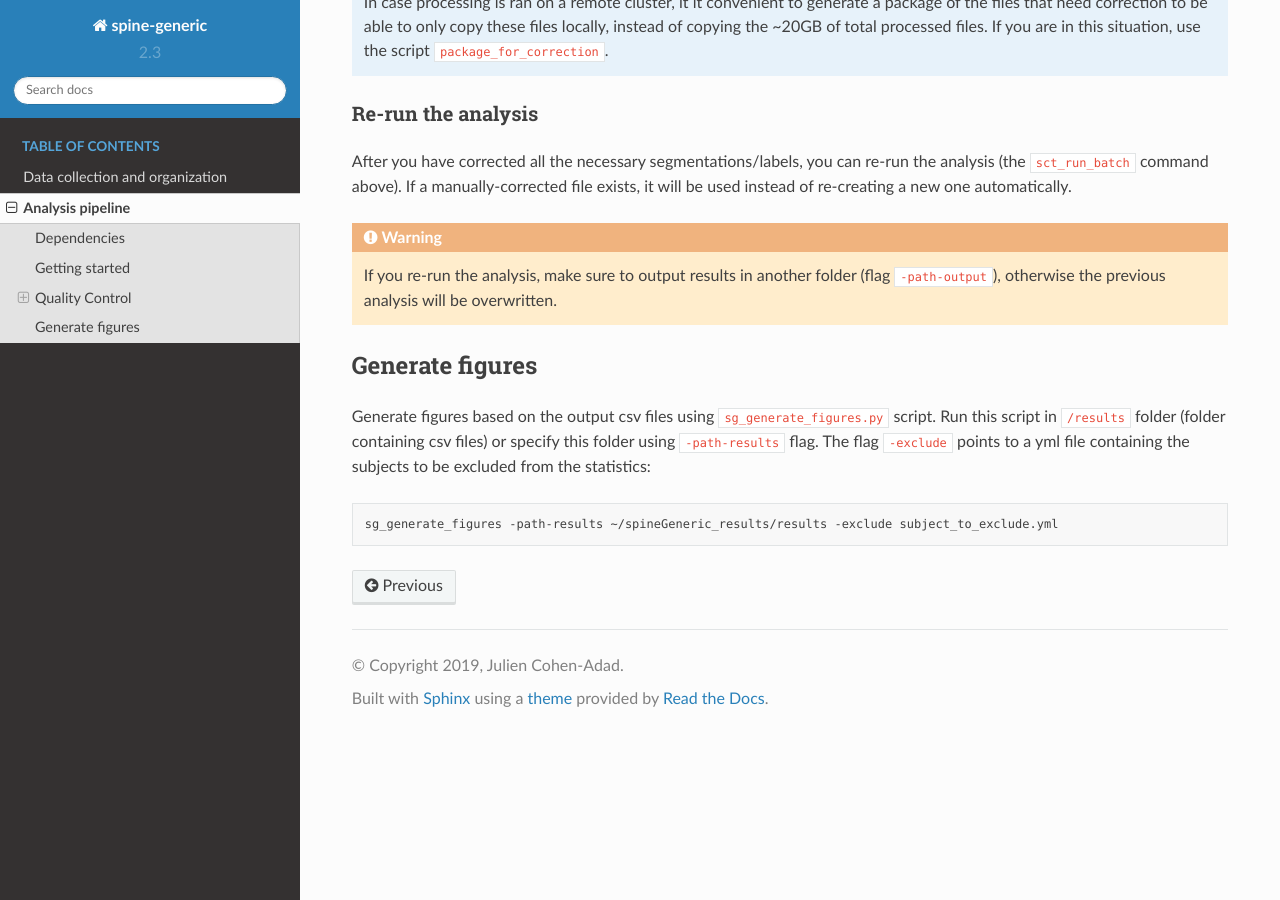
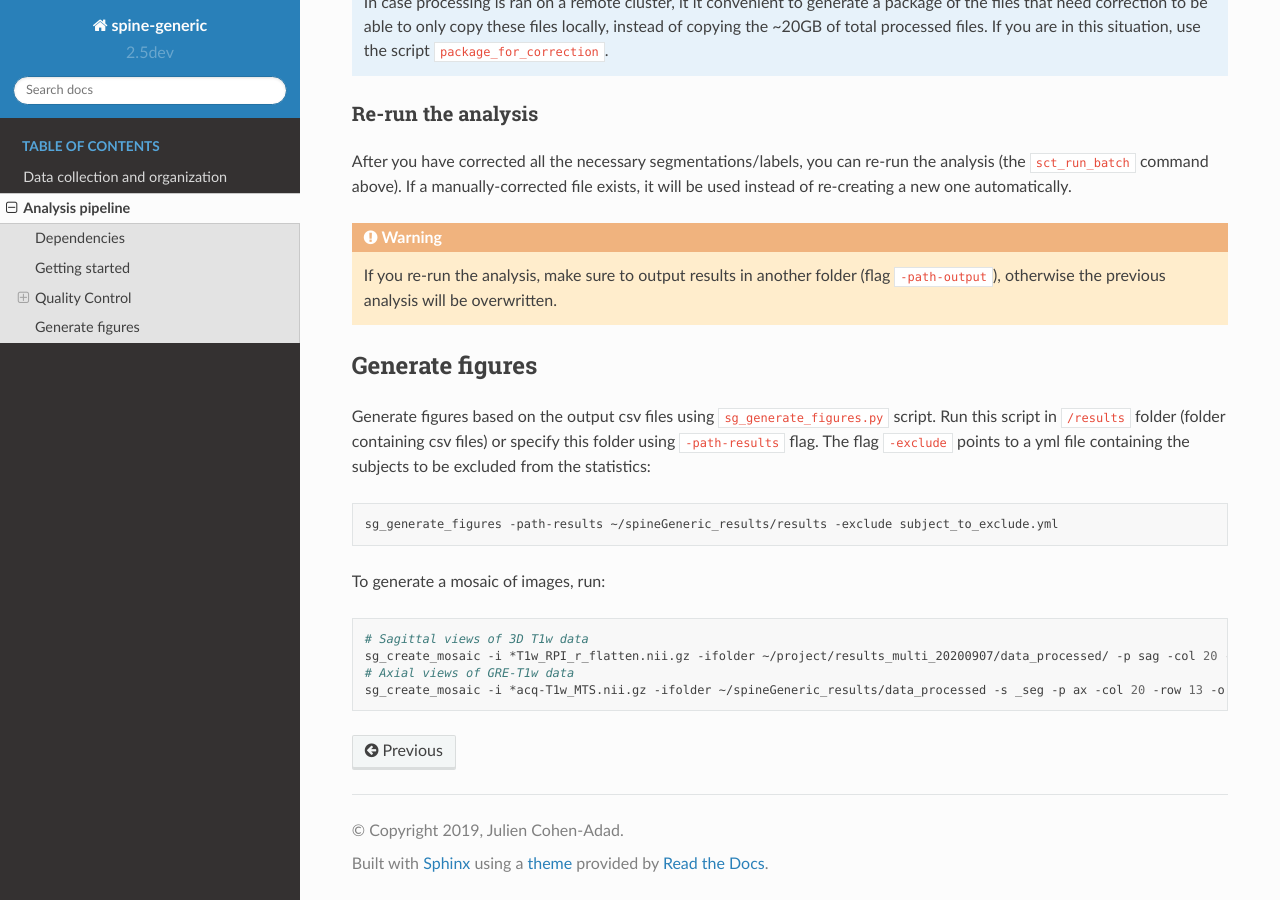
Before and after one commit to spine-generic/spine-generic, a Sphinx documentation site: the page built from docs/analysis-pipeline.rst, in a window 1280 px wide and 900 px high, scrolled down 4131 px. Built offline with Sphinx 7.4.7 and the Read the Docs theme 2.0.0, drawn with Linux system fonts in a browser that asks for light colours.

Commit message:
sg_create_mosaic: Fix issues with modules compatibility; various improvements (#229)
* fix create mosaic

* Bumped version

* Started refactoring to simplify folder crawling

* Cleanup

* Cleanup

* Specify min version for scikit-image

To prevent warning and bug on output for the create_mosaic:
/home/jcohen/spine-generic/venv/lib/python3.7/site-packages/skimage/util/dtype.py:141: UserWarning: Possible precision loss when converting from float32 to uint16
  .format(dtypeobj_in, dtypeobj_out))
/home/jcohen/spine-generic/venv/lib/python3.7/site-packages/skimage/transform/_warps.py:105: UserWarning: The default mode, 'constant', will be changed to 'reflect' in skimage 0.15.
  warn("The default mode, 'constant', will be changed to 'reflect' in "

* Sort files

* Added usage for create_mosaic in documentation

* Fixed resampling not accounting for pix size

Due to the forcing of an eye matrix, instead of using the existing pix dims from the image when creating a new nibabel object

* Directly create mosaic with np array instead of using Image

Co-authored-by: Alexandru Foias <alfoi@gra-login1.graham.sharcnet>
Co-authored-by: Julien Cohen-Adad <jcohen@polymtl.ca>

```diff
--- a/docs/analysis-pipeline.rst
+++ b/docs/analysis-pipeline.rst
@@ -193,3 +193,12 @@ to a yml file containing the subjects to be excluded from the statistics:
 .. code-block:: bash
 
   sg_generate_figures -path-results ~/spineGeneric_results/results -exclude subject_to_exclude.yml
+
+To generate a mosaic of images, run:
+
+.. code-block:: bash
+
+  # Sagittal views of 3D T1w data
+  sg_create_mosaic -i *T1w_RPI_r_flatten.nii.gz -ifolder ~/project/results_multi_20200907/data_processed/ -p sag -col 20 -row 13 -o fig_mosaic_T1w.png
+  # Axial views of GRE-T1w data
+  sg_create_mosaic -i *acq-T1w_MTS.nii.gz -ifolder ~/spineGeneric_results/data_processed -s _seg -p ax -col 20 -row 13 -o fig_mosaic_GRE-T1w.png
--- a/requirements.txt
+++ b/requirements.txt
@@ -8,3 +8,5 @@ sklearn
 statsmodels
 pyyaml
 pybids
+scikit-image~=0.17.2
+transforms3d~=0.3.1
--- a/spinegeneric/__init__.py
+++ b/spinegeneric/__init__.py
@@ -1 +1 @@
-__version__ = '2.3'
+__version__ = '2.5dev'
```
Also changed, not shown: 1 other file.
